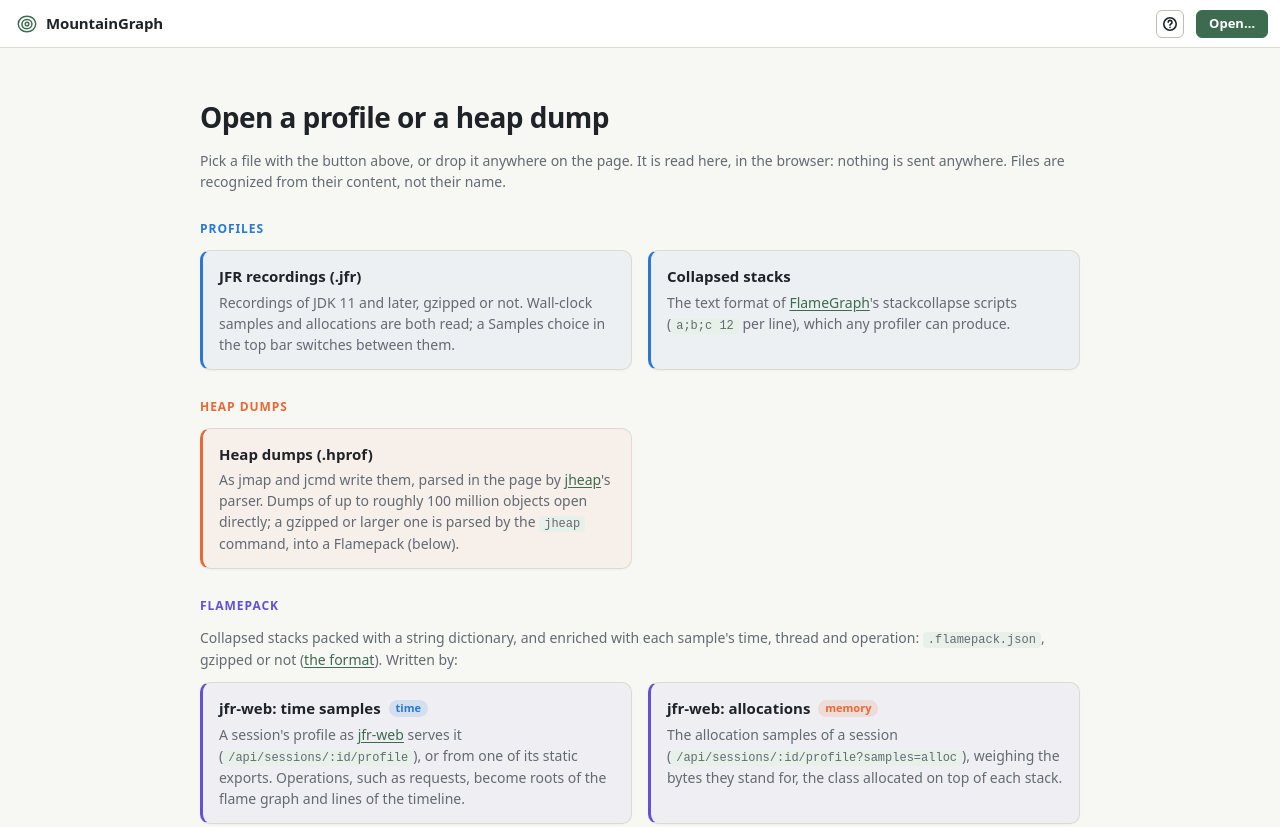
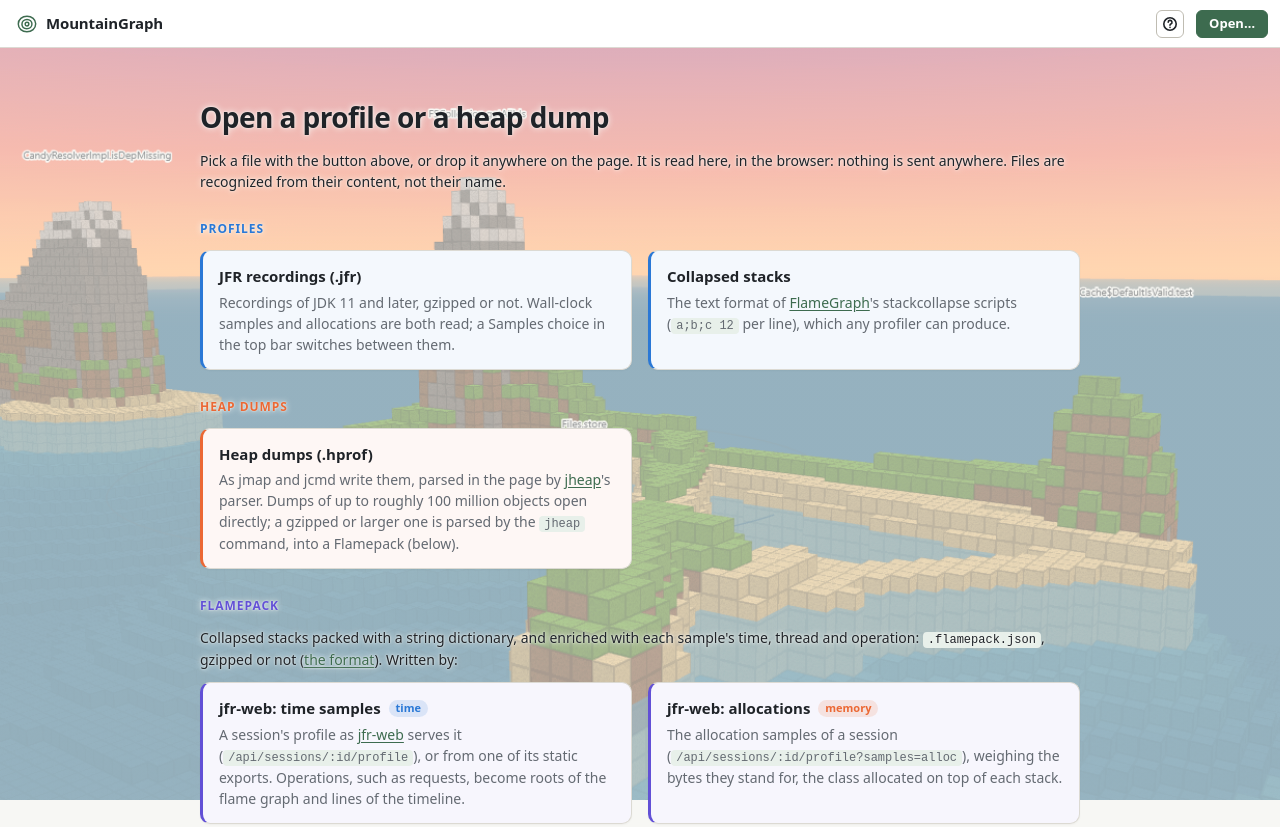
Before and after one commit to pcdv/mountain-graph, a website: page web/index.html in a window 1280 px wide. Shown: the top 827 px of the page. Drawn offline with Linux system fonts and the light colour scheme.

Commit message:
The landing page has a picture behind it, one of the page's own landscapes, brightened a little and laid under a wash of the page's colour. The cards are opaque and the loose text has a faint halo, to read over it. serve.js knows .png.

```diff
--- a/serve.js
+++ b/serve.js
@@ -13,6 +13,7 @@ const types = {
   '.css': 'text/css; charset=utf-8',
   '.json': 'application/json',
   '.svg': 'image/svg+xml',
+  '.png': 'image/png',
   '.wasm': 'application/wasm',
 };
 
--- a/web/css/app.css
+++ b/web/css/app.css
@@ -667,6 +667,19 @@ main {
   }
 }
 
+/* a landscape of the page's own making behind the landing, dimmed to the page's colour and blurred; the scale hides the blur's soft edge */
+body:has(.landing)::before {
+  content: '';
+  position: fixed;
+  inset: 0;
+  z-index: -1;
+  background:
+    linear-gradient(color-mix(in srgb, var(--bg) 55%, transparent), color-mix(in srgb, var(--bg) 55%, transparent)),
+    url('../img/landing.png') center / cover;
+  filter: saturate(1.2);
+  pointer-events: none;
+}
+
 .landing {
   display: grid;
   grid-template-columns: repeat(auto-fit, minmax(300px, 1fr));
@@ -679,6 +692,12 @@ main {
 .landing > p {
   grid-column: 1 / -1;
   margin: 0;
+  /* a halo of the page's colour, to read over the picture */
+  text-shadow: 0 0 2px var(--bg), 0 0 6px var(--bg);
+}
+
+.landing > p.muted {
+  color: var(--fg);
 }
 
 /* each kind of file has its tint: the time in blue, the memory in orange, Flamepack, which holds either, in violet */
@@ -737,7 +756,8 @@ main {
   border: 1px solid var(--line);
   border-left: 3px solid var(--tint, var(--accent));
   border-radius: 10px;
-  background: color-mix(in srgb, var(--tint, var(--accent)) 5%, transparent);
+  /* opaque, so the text does not compete with the picture behind */
+  background: color-mix(in srgb, var(--tint, var(--accent)) 5%, var(--surface));
   box-shadow: 0 1px 2px rgba(0, 0, 0, 0.04);
   transition: border-color 0.15s, box-shadow 0.15s, transform 0.15s;
 }
```
Also changed, not shown: web/img/landing.png (added).
